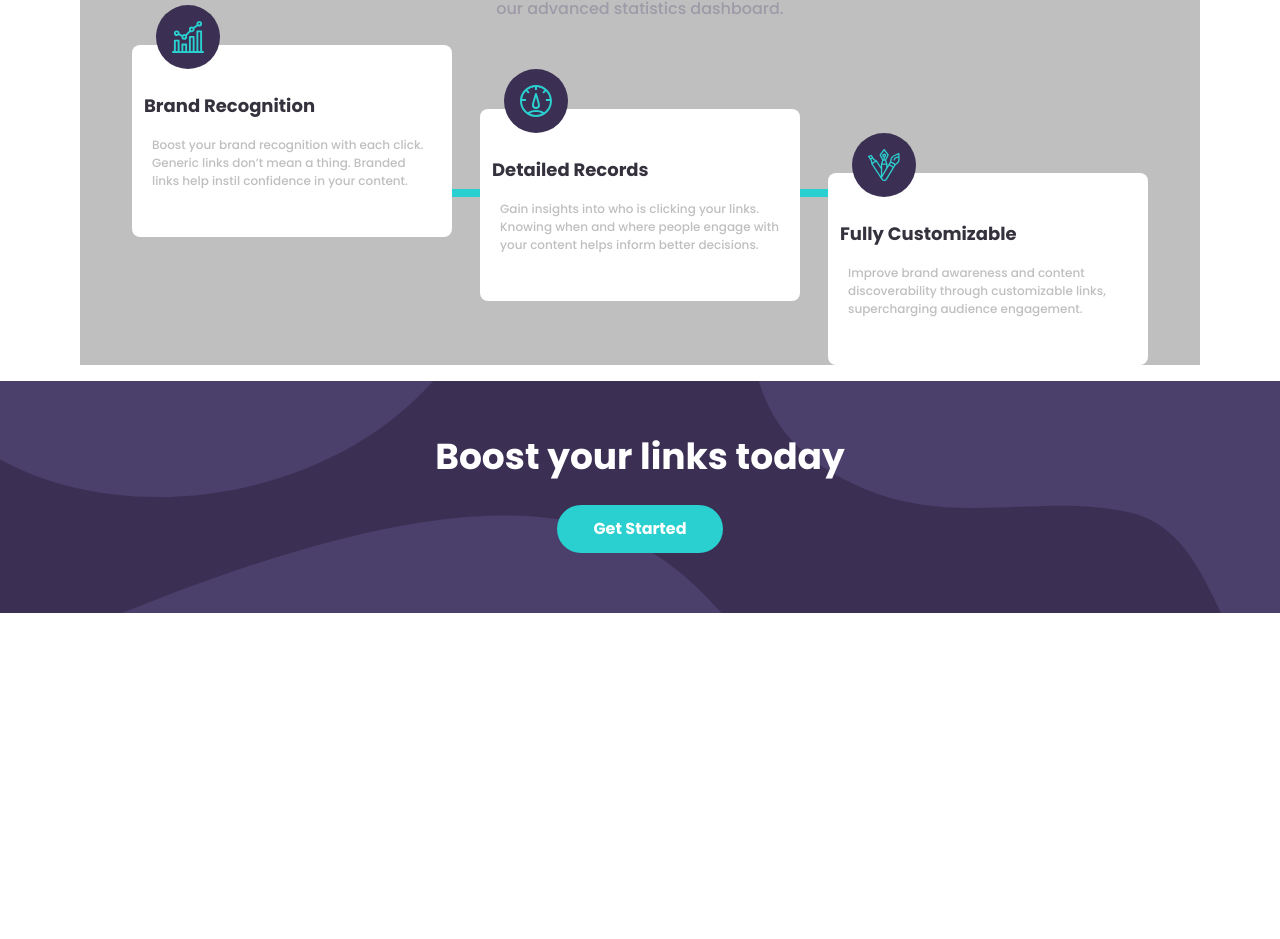
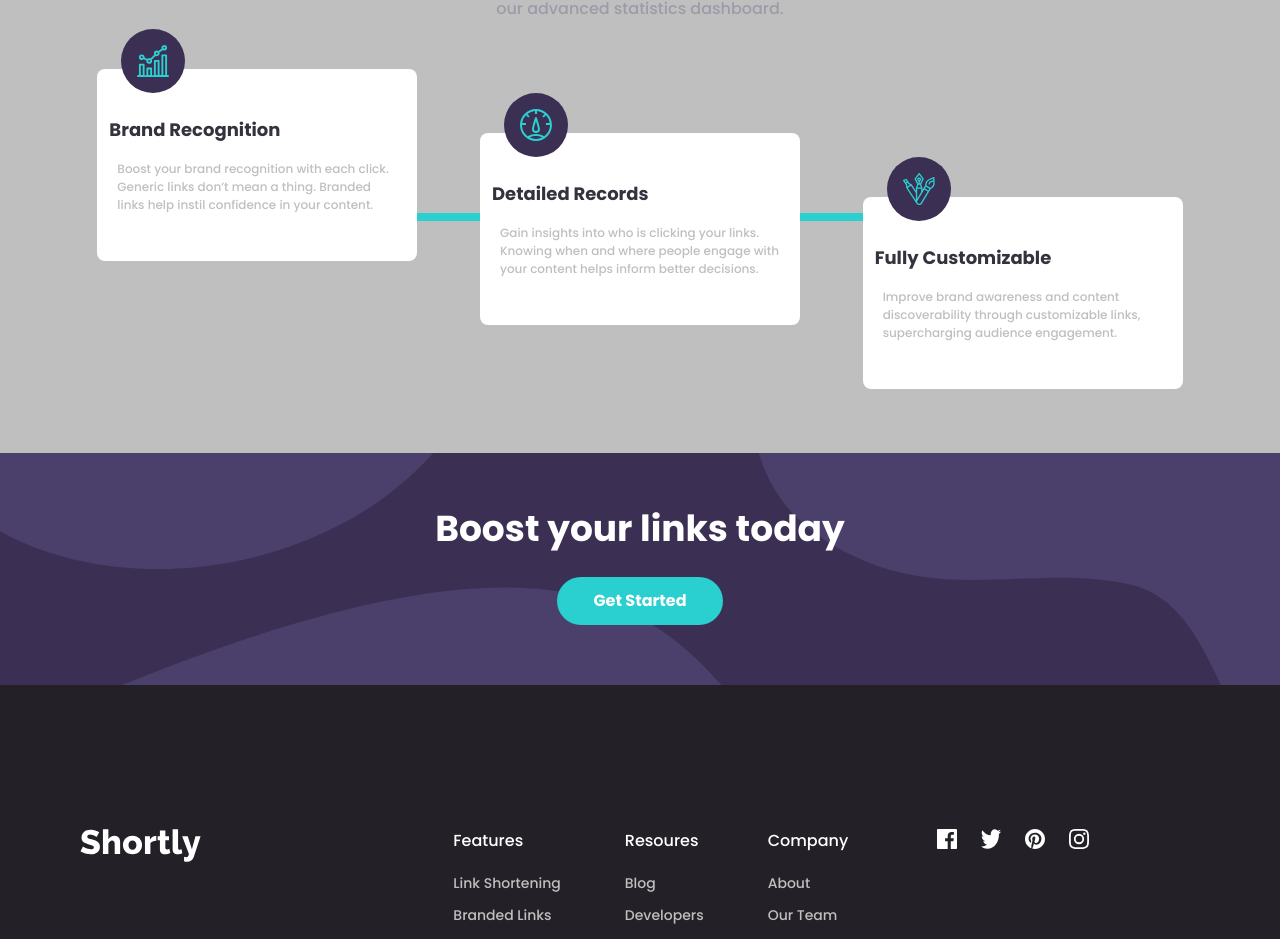
Before and after one commit to Fran3103/url-api, a React (Vite) app: page / in a window 1280 px wide. Shown: the part 983-1922 px from the top of the page. Before the commit the page ends 1596 px from the top, so only its background shows below. Built offline with nearby package versions, Linux system fonts and the light colour scheme; no server answers.

Commit message:
estilos terminado, falta funcionalidad

```diff
--- a/src/App.jsx
+++ b/src/App.jsx
@@ -1,3 +1,4 @@
+import Footer from "./Components/Footer"
 import Formulario  from "./Components/Formulario"
 import Header from "./Components/Header"
 import NavBar from "./Components/NavBar"
@@ -16,24 +17,29 @@
 
   return (
     <>
-    <div className=" p-4 pt-9 w-screen font-poppins xl:max-w-6xl lg:max-w-[980px] md:max-w-3xl m-auto relative bg-white">
+    <div className=" p-4 pt-9 w-screen font-poppins xl:max-w-6xl lg:max-w-[980px] md:max-w-3xl m-auto relative ">
 
 
         <NavBar/>
         <Header/>
 
       <Formulario/>
+     <div className="">
 
-        <Section/>
+     </div>
 
 
     </div>
-    <div className="w-screen max-w-[1440px]  bg-darkViolet  text-center m-auto relative p-12 bg-[url('../src/assets/images/bg-boost-mobile.svg')] bg-no-repeat bg-right   md:bg-[url('../src/assets/images/bg-boost-desktop.svg')] md:bg-center"  >
+        <Section/>
+    <div className="w-screen bg-darkViolet  text-center m-auto relative p-12 bg-[url('../src/assets/images/bg-boost-mobile.svg')] bg-no-repeat bg-right   md:bg-[url('../src/assets/images/bg-boost-desktop.svg')] md:bg-center "  >
 
 
         <p className="text-2xl text-white mb-4 md:text-4xl font-bold  mt-2">Boost your links today</p>
         <button className='px-9 py-3 my-3 font-bold bg-cyan text-white rounded-3xl '>Get Started</button>
       </div>
+
+
+          <Footer/>
 
     </>
 
--- /dev/null
+++ b/src/Components/Footer.jsx
@@ -0,0 +1,52 @@
+import logo from '../assets/images/logocopy.svg'
+import face from '../assets/images/icon-facebook.svg'
+import insta from '../assets/images/icon-instagram.svg'
+import pint from '../assets/images/icon-pinterest.svg'
+import tw from '../assets/images/icon-twitter.svg'
+
+const Footer = () => {
+  return (
+    <div className="max-w-screen  m-auto text-center bg-DarkViolet mb-5 py-16">
+        <div className='max-w-[1120px] m-auto text-center  mb-5 py-16 lg:grid lg:grid-cols-3 lg:place-content-start'>
+
+            <img src={logo} alt="logo" className='m-auto mb-5 fill-white lg:grid-span-1 lg:mb-0 lg:mt-4 lg:m-0' />
+            <div className='lg:w-[800px]'>
+                <ul className='flex flex-col gap-4 lg:flex-row lg:gap-16 lg:m-0'>
+                    <li className='my-4 text-white lg:text-left'> Features
+                        <ul className='flex flex-col gap-3 mt-5 text-Grays text-sm lg:text-left'>
+                            <li>Link Shortening</li>
+                            <li>Branded Links</li>
+                            <li>Analytics</li>
+
+                        </ul>
+                    </li>
+                    <li className='my-4 text-white lg:text-left'>Resoures
+                        <ul className='flex flex-col gap-3 mt-5 text-Grays text-sm lg:text-left'>
+                            <li>Blog</li>
+                            <li>Developers</li>
+                            <li>Support</li>
+                        </ul>
+                    </li>
+                    <li className='my-4 text-white lg:text-left'>Company
+                        <ul className='flex flex-col gap-3 mt-5 text-Grays text-sm lg:text-left'>
+                            <li>About</li>
+                            <li>Our Team</li>
+                            <li>Careers</li>
+                            <li>Contact</li>
+                        </ul>
+                    </li>
+                </ul>
+
+            </div>
+            <div className='flex my-5 gap-6 justify-center mt-9 lg:mt-4 ' >
+                    <img src={face} alt="face"  className='lg:w-5 lg:h-5'/>
+                    <img src={tw} alt="tw" className='lg:w-5 lg:h-5'/>
+                    <img src={pint} alt="pinterest" className='lg:w-5 lg:h-5'/>
+                    <img src={insta} alt="instagram" className='lg:w-5 lg:h-5'/>
+            </div>
+        </div>
+    </div>
+  )
+}
+
+export default Footer
--- a/src/Components/Header.jsx
+++ b/src/Components/Header.jsx
@@ -2,7 +2,7 @@
 
 const Header = () => {
   return (
-    <div className='w-full m-auto mt-1 flex flex-col justify-center items-center md:flex  md:justify-between md:items-start  '>
+    <div className='w-full  m-auto mt-1 flex flex-col justify-center items-center md:flex  md:justify-between md:items-start  '>
         <img src={img} alt="img" className='max-w-xl  md:-right-0 top-16 md:w-[40%] w-full lg:w-[45%] lg:top-44 sm:w-full md:top-40   relative md:absolute m-auto z-0'  />
 
         <div className='flex flex-col justify-center items-center px-4  gap-4 md:px-0 max-w-lg md:items-start mb-24 lg:gap-7 mt-36 md:mt-24 sm:mt-48 lg:mb-32 lg:mt-36'>
--- a/src/Components/Section.jsx
+++ b/src/Components/Section.jsx
@@ -4,15 +4,15 @@
 
 const Section = () => {
   return (
-    <div className='w-full'>
+    <div className='max-w-screen  m-auto text-center  bg-Grays -mt-20 py-16 '>
 
-        <div className='w-full text-center mt-12 flex flex-col gap-6  bg-Grays  '>
+        <div className='max-w-[1120px] m-auto text-center mt-12 flex flex-col gap-12   '>
             <div >
                 <h2 className='text-3xl text-darkViolet font-bold mb-3 mt-12'>Advanced Statistics</h2>
                 <p className='text-md text-GrayiViolet md:w-[470px] md:m-auto mx-4 mt-6'>Track how your links are performing across the web with our advanced statistics dashboard.</p>
             </div>
             <div className='md:flex md:gap-7 md:justify-center  relative '>
-                <div className='flex flex-col justify-center items-center gap-4 bg-white  mt-16 md:text-left relative  md:items-start md:w-[320px] md:h-48 md:z-20 md:mt-0 md:[400px] md:p-3 rounded-lg'>
+                <div className='flex flex-col justify-center w-80 m-auto p-4 items-center gap-4 z-50 bg-white  mt-16 md:text-left relative  md:items-start md:w-[320px] md:h-48 md:z-20 md:mt-0 md:[400px] md:p-3 rounded-lg'>
                     <div className='bg-darkViolet -mt-16 w-20 h-20  p-4 rounded-full md:absolute md:top-6 md:left-6 relative  md:w-16 md:h-16 '>
                         <img className='m-auto' src={img1} alt="Brand" />
                     </div>
@@ -25,7 +25,7 @@
 
                 <div className='w-2 h-96 hidden absolute top-72 left-56  bg-cyan m-auto -mb-12 md:w-full md:max-w-4xl md:h-2 md:top-36  md:left-0 lg:left-[52px] md:block ' ></div>
 
-                <div className='flex flex-col justify-center items-center gap-4 bg-white  mt-16 md:text-left relative  md:items-start md:w-[320px] md:h-48 md:z-20 md:mt-16 md:[400px] md:p-3 rounded-lg'>
+                <div className='flex flex-col justify-center w-80 m-auto p-4 z-40 items-center gap-4 bg-white  mt-16 md:text-left relative  md:items-start md:w-[320px] md:h-48 md:z-20 md:mt-16 md:[400px] md:p-3 rounded-lg'>
                     <div  className='bg-darkViolet -mt-16 w-20 h-20  p-4 rounded-full md:absolute md:top-6 md:left-6 relative  md:w-16 md:h-16 '>
                         <img className='m-auto ' src={img2} alt="detailed" />
                         <div className='w-2 h-10 absolute -top-10 left-9   z-0 bg-cyan   md:hidden ' ></div>
@@ -37,7 +37,7 @@
 
 
 
-                <div className='flex flex-col justify-center items-center gap-4 bg-white  mt-16 md:text-left relative  md:items-start md:w-[320px] md:h-48 md:z-20 md:mt-32 md:[400px] md:p-3 rounded-lg'>
+                <div className='flex flex-col justify-center w-80 m-auto p-4 items-center gap-4  bg-white  mt-16 md:text-left relative  md:items-start md:w-[320px] md:h-48 md:z-20 md:mt-32 md:[400px] md:p-3 rounded-lg'>
                     <div  className='bg-darkViolet -mt-16 w-20 h-20  p-4 rounded-full md:absolute md:top-6 md:left-6 relative  md:w-16 md:h-16 '>
                         <img className='m-auto' src={img3} alt="fully" />
                         <div className='w-2 h-10 absolute -top-10 left-9   z-0 bg-cyan   md:hidden ' ></div>
```
Also changed, not shown: src/assets/images/logocopy.svg (added).
